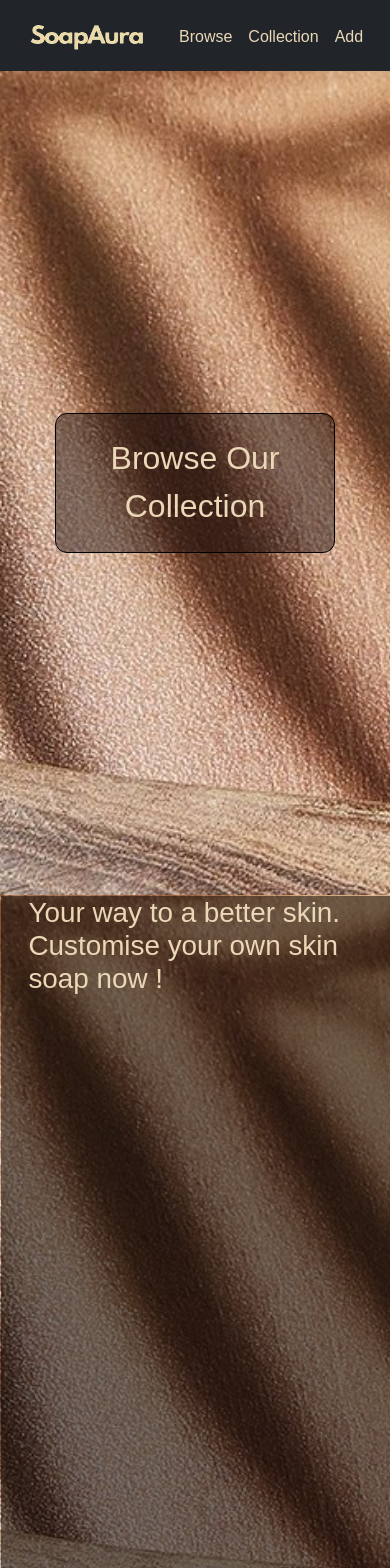
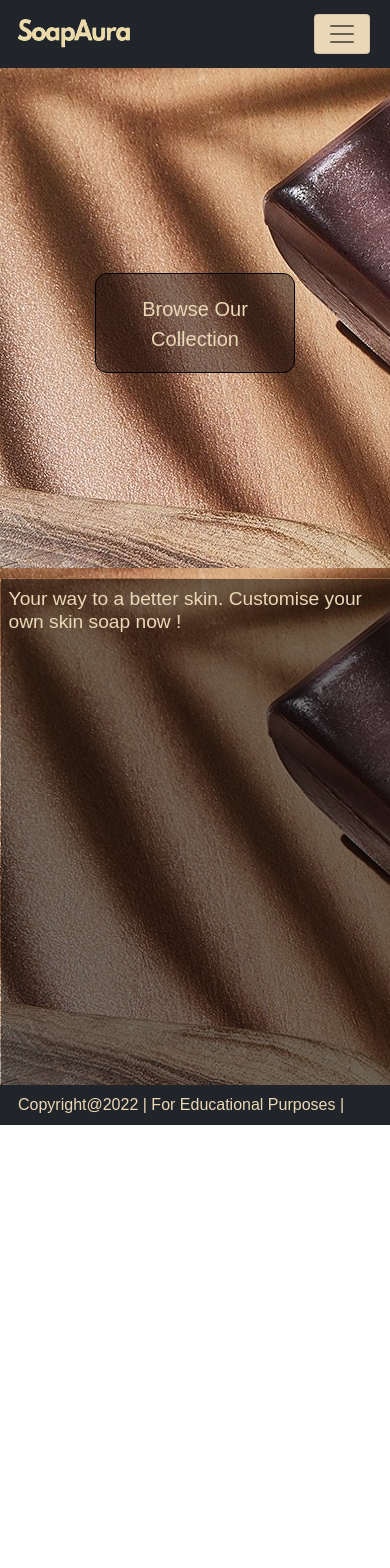
Before and after one commit to xunne899/tgc-18-project-2-react, a React (Create React App) app: page / in a window 390 px wide. Shown: the top 1568 px of the page. After the commit the page ends 1125 px from the top, so only its background shows below. Built offline with nearby package versions, Linux system fonts and the light colour scheme.

Commit message:
edit sample project template mobile responsiveness

```diff
--- a/package.json
+++ b/package.json
@@ -9,6 +9,7 @@
     "axios": "^0.27.2",
     "bootstrap": "^5.1.3",
     "react": "^18.2.0",
+    "react-bootstrap": "^2.4.0",
     "react-dom": "^18.2.0",
     "react-scripts": "5.0.1",
     "web-vitals": "^2.1.4"
--- a/src/Logo.js
+++ b/src/Logo.js
@@ -3,6 +3,6 @@ import React from 'react'
 export default function Logo(props){
     return (
            <img src={props.LogoFile}
-         style = {{height: "50px",width:"150px"}}
+         style = {{height: "58px",width:"150px"}}
          />)
   }
--- a/src/Main.js
+++ b/src/Main.js
@@ -1,59 +1,42 @@
 import React from 'react'; // const React = require('react)
 import'./style.css'
 import Logo from './Logo';
-export default class Main extends React.Component{
-render(){
-  return(
-    <React.Fragment>
-   <body>
 
-   {/* <nav className="navbar navbar-expand-sm navbar-light " style={{"background-color:white;"}}>
-    <div className="container-fluid">
-      <a className="navbar-brand" href="#"
-        style=" font-size: 2rem;">
-        <img src="images/fortune_logo.png" style="width:95px" className=" d-inline-block align-text-middle mt-1" />
-      </a>
-
-
-      <a  className="register btn btn-primary ms-auto me-4 d-none d-md-block d-lg-none" href="#">Register</a>
-      <button className="navbar-toggler" type="button" data-bs-toggle="collapse" data-bs-target="#collapsibleNavbar">
-        <span className="navbar-toggler-icon"></span>
-      </button>
-
-      <div className="collapse navbar-collapse" id="collapsibleNavbar">
-        <ul className="navbar-nav">
-          <li className="nav-item">
-            <a className="nav-link" href="#">About Us</a>
-          </li>
-          <li className="nav-item">
-            <a className="nav-link" href="products.html">Products</a>
-          </li>
-            <li className="nav-item">
-            <a className="nav-link" href="recipe.html">Recipes</a>
-          </li>
-          <li className="nav-item">
-            <a className="nav-link" href="contactus.html">Contact Us</a>
-          </li>
-        </ul>
-
-        <div className="nav-item text-center ms-auto m-2 d-md-block d-lg-block">
-
-
-          <a className="register btn btn-danger" href="member.html" target="_blank">Join Us</a>
-
-        </div>
+// import Container from 'react-bootstrap/Container';
+import Nav from 'react-bootstrap/Nav';
+import Navbar from 'react-bootstrap/Navbar';
+// import NavDropdown from 'react-bootstrap/NavDropdown';
 
 
 
-      </div>
+export default class Main extends React.Component{
 
 
+render(){
+return(
 
-    </div>
-  </nav> */}
+    <React.Fragment>
+
+  <Navbar collapseOnSelect expand="lg"
+  //  bg="dark" variant="dark"
+  id="main"
+   >
+  {/* <Container> */}
+  <Navbar.Brand href="#" className="nav-bar" ><Logo LogoFile={require('./logo_bl.png')}/></Navbar.Brand>
+  <Navbar.Toggle id="nav-button" aria-controls="responsive-navbar-nav" />
+  <Navbar.Collapse id="responsive-navbar-nav">
+    <Nav className=" ms-auto">
+      <Nav.Link className="nav-tab" href="#">Browse</Nav.Link>
+      <Nav.Link className="nav-tab" href="#">Collection</Nav.Link>
+      <Nav.Link className="nav-tab" href="#">Add</Nav.Link>
+    </Nav>
+
+  </Navbar.Collapse>
+  {/* </Container> */}
+</Navbar>
 
 
-
+{/*
     <nav>
 
       <div id="main">
@@ -64,7 +47,8 @@ render(){
       </div>
 
     </nav>
-    <section id="hero">
+      */}
+    <section id="ref">
       <div id="cta">
         <a href="#">
           Browse Our Collection
@@ -73,10 +57,25 @@ render(){
     </section>
     <section id="about">
       <div className="content">
-        <h1>Your way to a better skin. Customise your own skin soap now !</h1>
+        <h1 >Your way to a better skin. Customise your own skin soap now !</h1>
       </div>
     </section>
-  </body>
+  {/* footer */}
+  <footer>
+    <div className="footer col-12">
+      <div style={{"backgroundColor":"#212529"}}>
+
+        <div className="d-inline-block justify-items-center p-2" style={{color:"#ebd8b8",fontSize: "1rem", fontFamily:"Jost, sans-serif",marginLeft:"10px"}}>
+
+          Copyright@2022 | For Educational Purposes | <i class="fab fa-facebook"></i>
+          <i class="fab fa-instagram"></i>
+          <i class="fab fa-twitter"></i>
+        </div>
+      </div>
+    </div>
+  </footer>
+  {/* <!-- end of footer --> */}
+
     </React.Fragment>
   )
 }}
--- a/src/style.css
+++ b/src/style.css
@@ -1,16 +1,124 @@
 
 
 
+/*
+@media (max-width: 768px){ */
+
+  #main {
+
+    background-color: #212529;
+    padding: 0px;
+    padding-bottom: 0px;
+    margin:  0;
+
+  }
+
+  #main .nav-tab{
+    text-decoration: none;
+    display:inline-block;
+    color: #ebd8b8;
+    padding: 8px;
+    font-family:Jost, sans-serif;
+    font-size: 1.2rem;
+  }
+
+.nav-link{
+  text-align: center;
+  /* color:grey! important; */
+  /* font-size:14px;
+  font-weight:300 */
+}
+
+#nav-button{
+  margin-right: 20px;
+  color: #f5ecdc;
+  background-color :#ebd8b8;
+
+}
+
+#ref {
+  background-image: url(../public/bar_soap.jpg);
+  background-image: cover;
+  height: 510px;
+  position: relative;
+}
+
+#cta {
+  position: absolute;
+  top: 50%;
+  left: 50%;
+  width: 200px;
+  height:100px;
+  border-radius: 12px;
+  background-color: rgba(26, 13, 13, 0.46);
+  text-align:center;
+  transform: translate(-50%, -50%);
+  border:1px black solid;
+  padding-top:20px;
+}
+
+#cta a{
+  text-decoration: none;
+  color: #ebd8b8;
+  font-size: 20px;
+  font-family: Jost, sans-serif;
+}
+
+#about {
+  background-image:url(../public/bar_soap.jpg);
+  width: 100%;
+  height: 100%;
+  background-repeat: no-repeat;
+  background-size: cover;
+  background-attachment: fixed;
+  margin: 0;
+  padding: 0.5px;
+
+}
 
 
 
+#about {
+  background-image:url(../public/bar_soap.jpg);
+  /* width: 100%;
+  height: 40vh;
+  background-repeat: no-repeat;
+  background-size: cover; */
+  /* background-attachment: fixed; */
+  margin: 0;
+  padding: 0.5px;
+  background-image: cover;
+  height: 70%;
+
+}
+
+#about .content {
+  background-color: rgba(0,0,0,0.5);
+  height: 60vh;
+  width: 100%;
+  margin: 0;
+  padding: 0.1px; /* margin collapse! */
+}
+
+#about .content h1 {
+  color: #ebd8b8    ;
+  font-family: Jost, sans-serif;
+  padding-left: 1em;
+  font-size:1.2rem;
+  padding: 8px;
+}
 
 
+.footer{
+  /* position: absolute;  */
+   bottom:0;
+}
 
 
+/* } */
 
-@media screen and (min-width:195px) {
 
+@media (min-width: 768px){
   body {
       padding: 0;
       margin: 0;
@@ -19,30 +127,38 @@
     #main {
       background-color: #212529;
       padding: 5px;
-      padding-bottom: 0px;
+      /* padding-bottom: 0px; */
       margin:  0;
+
+    }
+    .nav-bar {
+      margin-left: 10px
     }
 
-    #main li{
-      display: inline-block;
-      justify-content: end;
-      margin: 0 5px;
-      padding: 0;
+    .nav-tab{
+      /* display: inline-block;
+      justify-content: end; */
+     margin-left: 10px;
+     margin-right: 40px;
+
     }
 
-    #main a {
+
+
+    #main .nav-tab{
       text-decoration: none;
       display:inline-block;
       color: #ebd8b8;
       padding: 8px;
       font-family:Jost, sans-serif;
+      font-size: 1.1rem;
     }
 
-    #main a:hover {
-      background-color:#212529;
+    #main .nav-tab:hover {
+       color:#f5ecdc;
     }
 
-    #hero {
+    #ref {
       background-image: url(../public/bar_soap.jpg);
       width: 100%;
       height: calc(100vh - 20px);
@@ -96,104 +212,14 @@
     #about .content h1 {
       color: #ebd8b8    ;
       font-family: Jost, sans-serif;
-      padding-left: 1em;
+      padding: 12px;
+      font-size:2rem
     }
 
+
+    .footer{
+     position :relative;
+     bottom:0;
+
+    }
   }
-
-
-
-
-
-
-@media screen and (min-width:768px) {
-
-body {
-    padding: 0;
-    margin: 0;
-  }
-
-  #main {
-    background-color: #212529;
-    padding: 5px;
-    padding-bottom: 0px;
-    margin:  0;
-  }
-
-  #main li{
-    display: inline-block;
-    justify-content: end;
-    margin: 0 5px;
-    padding: 0;
-  }
-
-  #main a {
-    text-decoration: none;
-    display:inline-block;
-    color: #ebd8b8;
-    padding: 8px;
-    font-family:Jost, sans-serif;
-  }
-
-  #main a:hover {
-    background-color:#212529;
-  }
-
-  #hero {
-    background-image: url(../public/bar_soap.jpg);
-    width: 100%;
-    height: calc(100vh - 20px);
-    background-repeat: no-repeat;
-    background-size: cover;
-    position: relative;
-  }
-
-
-  #cta {
-    position: absolute;
-    top: 50%;
-    left: 50%;
-    width: 280px;
-    height:140px;
-    border-radius: 12px;
-    background-color: rgba(26, 13, 13, 0.46);
-    text-align:center;
-    transform: translate(-50%, -50%);
-    border:1px black solid;
-    padding-top:20px;
-  }
-
-  #cta a{
-    text-decoration: none;
-    color: #ebd8b8;
-    font-size: 32px;
-    font-family: Jost, sans-serif;
-  }
-
-  #about {
-    background-image:url(../public/bar_soap.jpg);
-    width: 100%;
-    height: 90vh;
-    background-repeat: no-repeat;
-    background-size: cover;
-    background-attachment: fixed;
-    margin: 0;
-    padding: 0.5px;
-
-  }
-
-  #about .content {
-    background-color: rgba(0,0,0,0.5);
-    height: 100%;
-    width: 100%;
-    margin: 0;
-    padding: 0.1px; /* margin collapse! */
-  }
-
-  #about .content h1 {
-    color: #ebd8b8    ;
-    font-family: Jost, sans-serif;
-    padding-left: 1em;
-  }
-
-}
```
Also changed, not shown: 2 other files (tests, documents, lock files or other folders).
